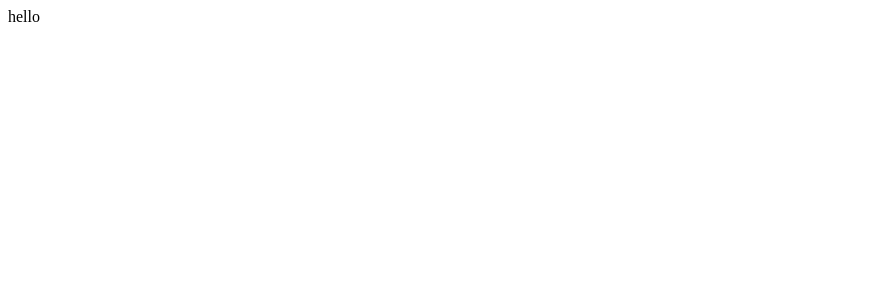
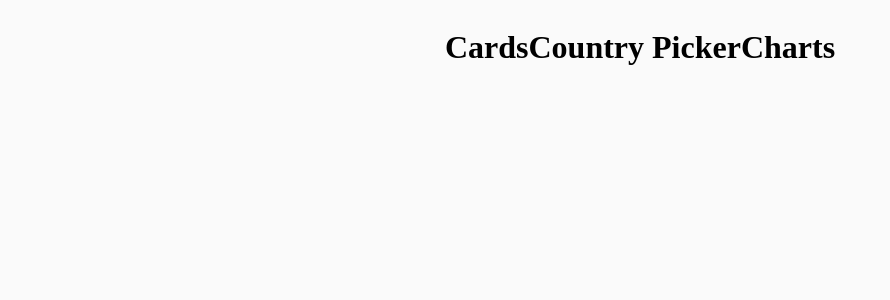
Before and after one commit to dae-hyun-kim/covid-data, a React (Create React App) app: page / in a window 1280 px wide. Shown: the top 300 px of the page, without its empty margins (0-890 px from the left). Built offline with nearby package versions, Linux system fonts and the light colour scheme.

Commit message:
components rendered to screen - Dae Kim

```diff
--- a/src/App.js
+++ b/src/App.js
@@ -1,10 +1,15 @@
 import React from 'react'
+
+import { Cards, Chart, CountryPicker} from './components'
+import styles from './App.module.css'
 
 class App extends React.Component {
   render() {
     return (
-      <div>
-        hello
+      <div className={styles.container}>
+        <Cards/>
+        <CountryPicker/>
+        <Chart/>
       </div>
     )
   }
--- /dev/null
+++ b/src/App.module.css
@@ -0,0 +1,9 @@
+body {
+  background-color: rgb(250, 250, 250);
+}
+
+.container {
+  display: flex;
+  align-items: center;
+  justify-content: center;
+}
--- a/src/components/Cards/Cards.jsx
+++ b/src/components/Cards/Cards.jsx
@@ -5,3 +5,5 @@
     <h1>Cards</h1>
   )
 }
+
+export default Cards;
--- /dev/null
+++ b/src/components/index.js
@@ -0,0 +1,3 @@
+export { default as Cards } from './Cards/Cards'
+export { default as Chart } from './Chart/Chart'
+export { default as CountryPicker } from './CountryPicker/CountryPicker'
```
